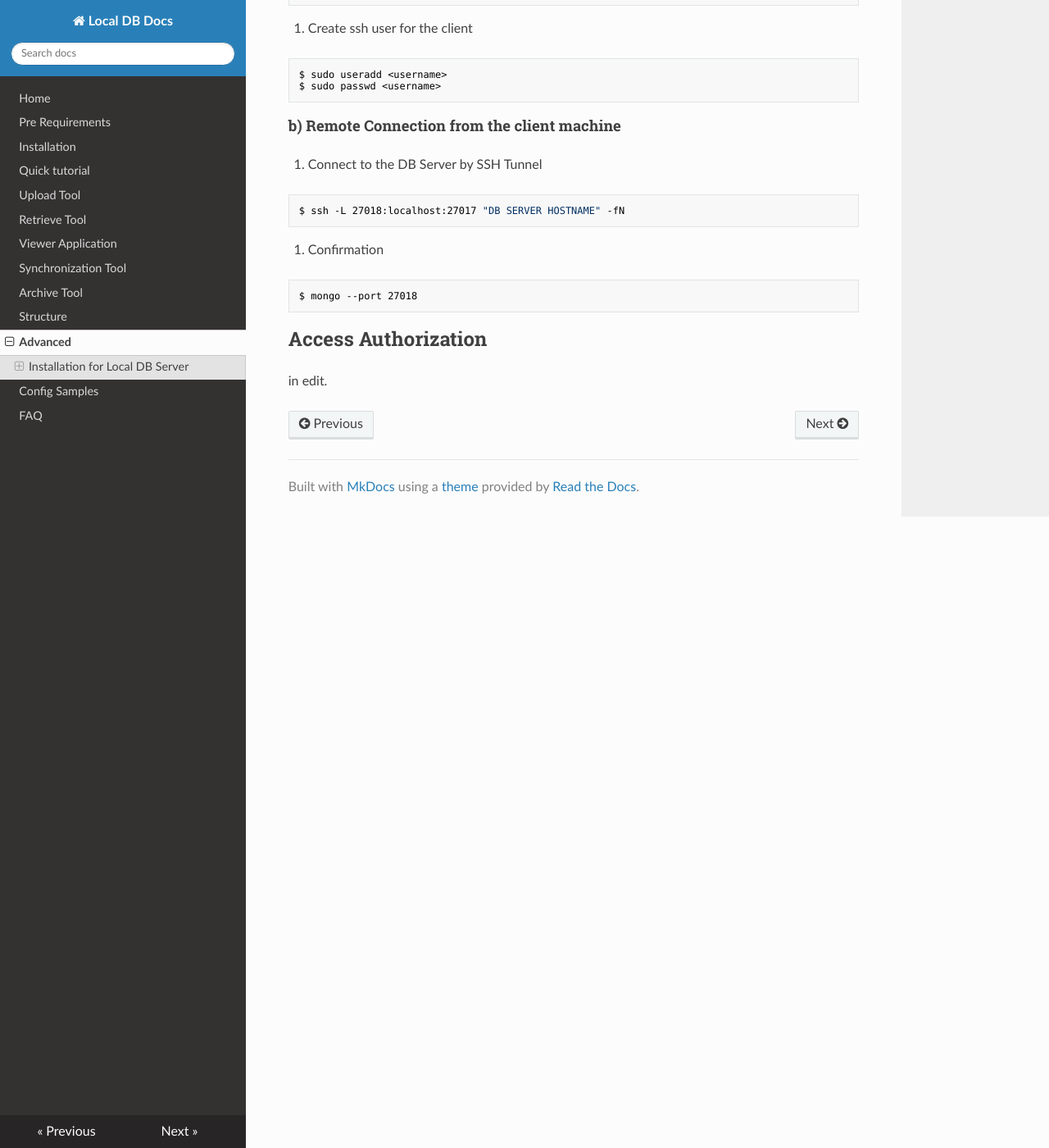
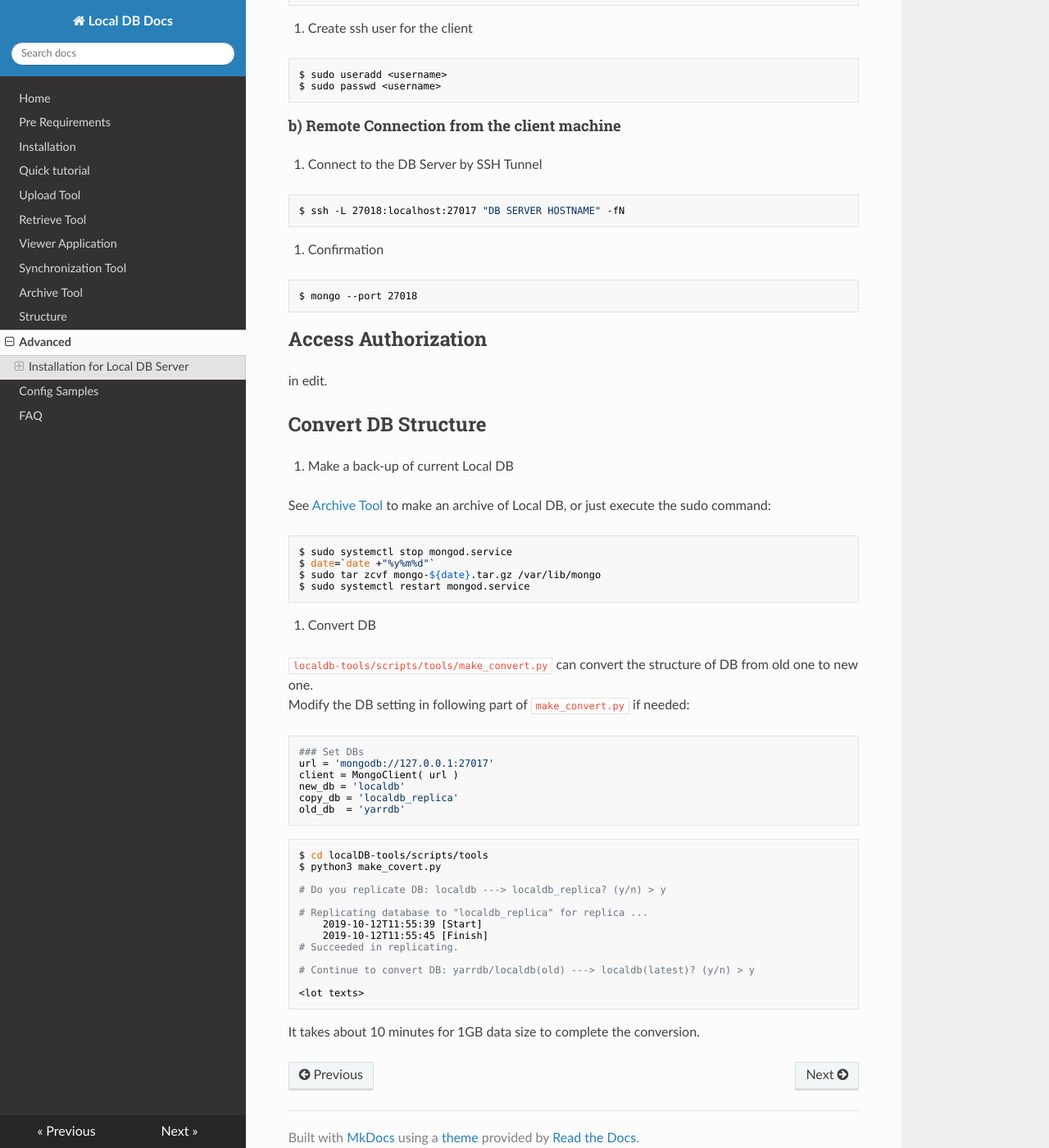
Before and after one commit to jlab-hep/localdb-docs, an MkDocs documentation site: the page built from docs/advanced.md, in a window 1280 px wide and 1400 px high, scrolled down 5117 px. Shown: the whole window at 82% size. Built offline with MkDocs 1.6.1, drawn with Linux system fonts in a browser that asks for light colours; nearby versions of some CDN libraries; old or Windows-style settings are respelled for this version of MkDocs.

Commit message:
Added the description of convertor in advanced.md

````diff
--- a/docs/advanced.md
+++ b/docs/advanced.md
@@ -311,3 +311,48 @@ $ mongo --port 27018
 ## Access Authorization
 
 in edit.
+
+## Convert DB Structure
+
+0. Make a back-up of current Local DB
+
+See [Archive Tool](#archive.md) to make an archive of Local DB, or just execute the sudo command:
+
+```bash
+$ sudo systemctl stop mongod.service
+$ date=`date +"%y%m%d"`
+$ sudo tar zcvf mongo-${date}.tar.gz /var/lib/mongo
+$ sudo systemctl restart mongod.service
+```
+
+1. Convert DB
+
+`localdb-tools/scripts/tools/make_convert.py` can convert the structure of DB from old one to new one.<br>
+Modify the DB setting in following part of `make_convert.py` if needed:
+
+```python
+### Set DBs
+url = 'mongodb://127.0.0.1:27017'
+client = MongoClient( url )
+new_db = 'localdb'
+copy_db = 'localdb_replica'
+old_db  = 'yarrdb'
+```
+
+```bash
+$ cd localDB-tools/scripts/tools
+$ python3 make_covert.py
+
+# Do you replicate DB: localdb ---> localdb_replica? (y/n) > y
+
+# Replicating database to "localdb_replica" for replica ...
+	2019-10-12T11:55:39 [Start]
+	2019-10-12T11:55:45 [Finish]
+# Succeeded in replicating.
+
+# Continue to convert DB: yarrdb/localdb(old) ---> localdb(latest)? (y/n) > y
+
+<lot texts>
+```
+
+It takes about 10 minutes for 1GB data size to complete the conversion. <br>
````
